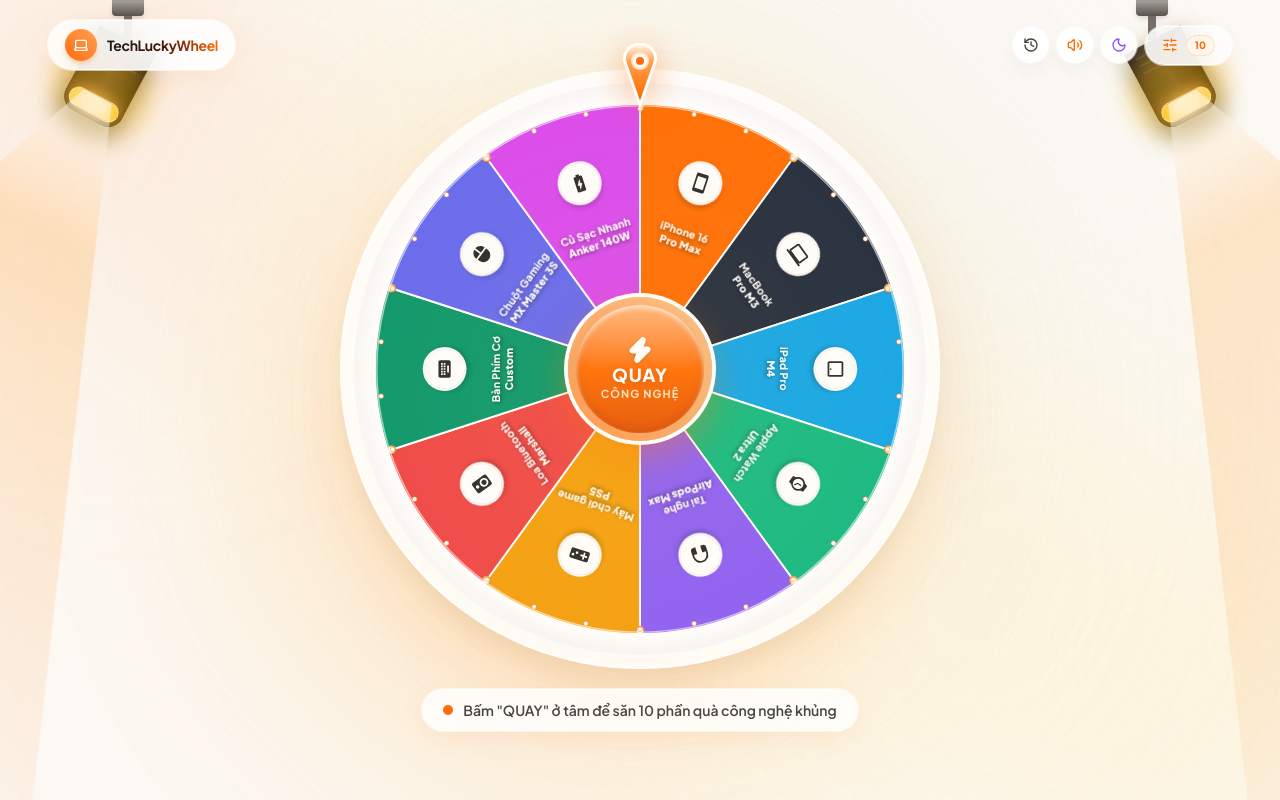
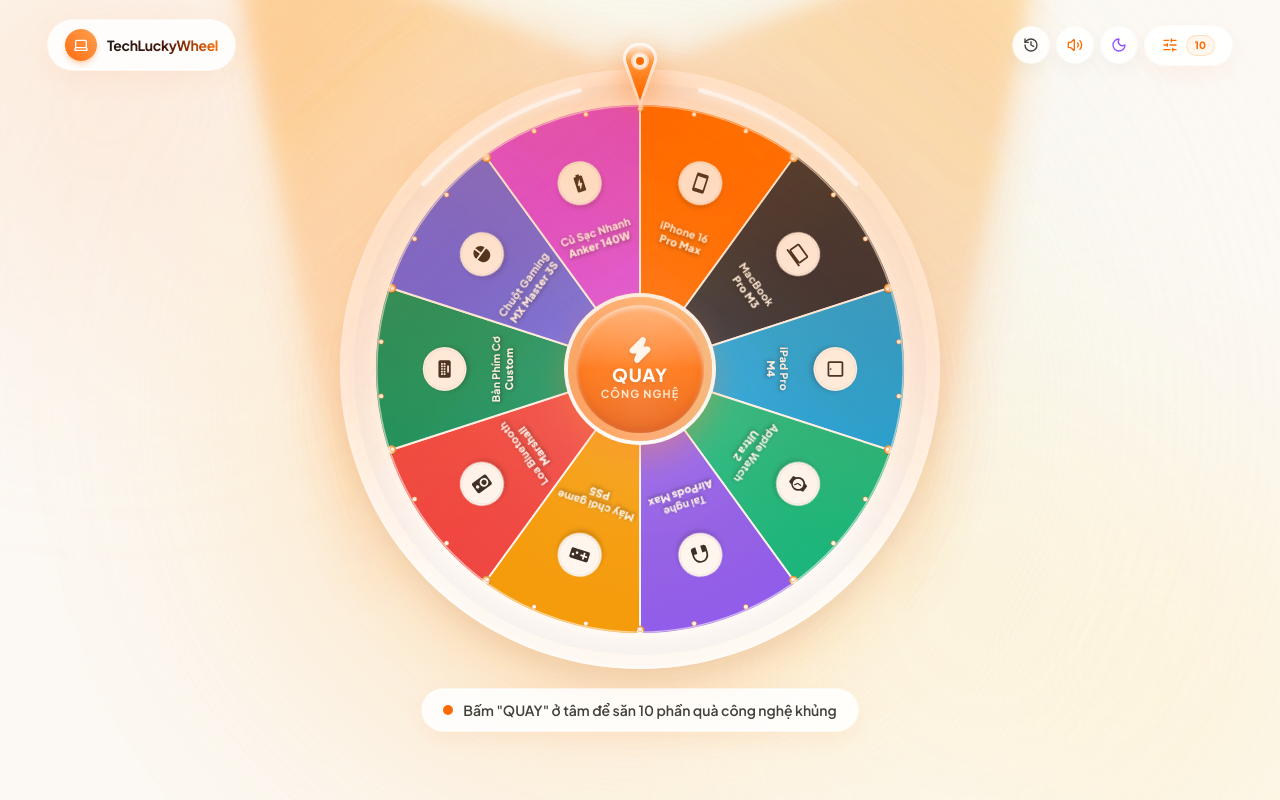
Before and after one commit to 17130239-coder/ios-18-lucky-wheel, a Next.js app: page / in a window 1280 px wide. Built offline with nearby package versions, Linux system fonts and the light colour scheme.

Commit message:
feat(lighting): refine stage spotlights to focus precisely onto the wheel with optical tangents and rim glints

```diff
--- a/src/components/wheel/LuckyWheel.tsx
+++ b/src/components/wheel/LuckyWheel.tsx
@@ -31,10 +31,10 @@
 }: LuckyWheelProps) {
   return (
     <main className="relative z-10 flex flex-col items-center justify-center w-full h-full p-4">
-      {/* Dual Stage Spotlights at the Top Corners */}
-      <StageSpotlights spinState={spinState} />
+      <div className="relative flex flex-col items-center justify-center">
+        {/* Dual Stage Spotlights precisely aligned and focused on the Wheel */}
+        <StageSpotlights spinState={spinState} />
 
-      <div className="relative flex flex-col items-center justify-center">
         {/* Warm Ambient Glow Backlight */}
         <AmbientGlow spinState={spinState} />
 
--- a/src/components/wheel/StageSpotlights.tsx
+++ b/src/components/wheel/StageSpotlights.tsx
@@ -12,159 +12,401 @@
   const isWon = spinState === 'won';
 
   return (
-    <div className="fixed inset-0 pointer-events-none z-15 overflow-hidden">
-      {/* ================= LEFT SPOTLIGHT ================= */}
-      <div
-        className={`absolute top-0 left-2 sm:left-8 md:left-16 lg:left-24 transition-all duration-700 ${
-          isSpinning ? 'scale-105' : isWon ? 'scale-110' : 'scale-100'
-        }`}
+    <div className="absolute inset-0 pointer-events-none flex items-center justify-center z-15 overflow-visible">
+      {/* SVG Stage Spotlight Projection Engine (Centered on the Wheel at 500, 500) */}
+      <svg
+        viewBox="0 0 1000 1000"
+        className="w-[680px] h-[680px] xs:w-[800px] xs:h-[800px] sm:w-[1080px] sm:h-[1080px] md:w-[1200px] md:h-[1200px] pointer-events-none overflow-visible select-none shrink-0"
+        xmlns="http://www.w3.org/2000/svg"
       >
-        {/* Lamp Fixture Hardware */}
-        <div className="relative flex flex-col items-center z-20">
-          {/* Ceiling Mount / Rigging Bracket */}
-          <div className="w-6 h-3 sm:w-8 sm:h-4 bg-gradient-to-b from-stone-400 to-stone-600 dark:from-stone-700 dark:to-stone-900 rounded-b shadow-md border-t border-white/40" />
-          <div className="w-1.5 h-4 sm:w-2 sm:h-6 bg-stone-500 dark:bg-stone-700 shadow-inner" />
+        <defs>
+          {/* ================= BLURS & OPTICAL FILTERS ================= */}
+          {/* Soft blur for outer atmospheric haze */}
+          <filter id="spot-feather-wide" x="-50%" y="-50%" width="200%" height="200%">
+            <feGaussianBlur in="SourceGraphic" stdDeviation="16" />
+          </filter>
 
-          {/* Swiveling Lamp Projector Housing */}
-          <div
-            className={`relative flex items-center justify-center transition-transform duration-700 origin-top ${
-              isSpinning
-                ? 'animate-[spotlight-swivel-left_2.5s_ease-in-out_infinite]'
-                : isWon
-                ? 'rotate-[32deg]'
-                : 'rotate-[28deg]'
-            }`}
+          {/* Medium blur for inner volumetric light cone */}
+          <filter id="spot-feather-core" x="-50%" y="-50%" width="200%" height="200%">
+            <feGaussianBlur in="SourceGraphic" stdDeviation="7" />
+          </filter>
+
+          {/* Sharp glow for lamp lenses */}
+          <filter id="lens-glow" x="-50%" y="-50%" width="200%" height="200%">
+            <feGaussianBlur in="SourceGraphic" stdDeviation="4" result="blur" />
+            <feMerge>
+              <feMergeNode in="blur" />
+              <feMergeNode in="SourceGraphic" />
+            </feMerge>
+          </filter>
+
+          {/* ================= LIGHT MODE GRADIENTS ================= */}
+          {/* Left Lamp Beam Gradient (Light mode: Warm Golden Amber) */}
+          <linearGradient
+            id="left-beam-grad-light"
+            x1="160"
+            y1="100"
+            x2="500"
+            y2="500"
+            gradientUnits="userSpaceOnUse"
           >
-            {/* Lamp Cylinder Barrel */}
-            <div className="relative w-12 h-16 sm:w-16 sm:h-22 rounded-b-2xl bg-gradient-to-r from-stone-800 via-stone-700 to-stone-900 dark:from-stone-900 dark:via-stone-800 dark:to-black shadow-[0_10px_25px_rgba(0,0,0,0.5)] border border-stone-600/50 p-1 flex flex-col items-center justify-end overflow-hidden">
-              {/* Cooling ribs / heat sink ridges */}
-              <div className="absolute top-2 inset-x-2 h-0.5 bg-stone-600/60 rounded-full" />
-              <div className="absolute top-4 inset-x-2 h-0.5 bg-stone-600/60 rounded-full" />
-              <div className="absolute top-6 inset-x-2 h-0.5 bg-stone-600/60 rounded-full" />
+            <stop offset="0%" stopColor="#FFFFFF" stopOpacity="0.95" />
+            <stop offset="12%" stopColor="#FFAA44" stopOpacity="0.55" />
+            <stop offset="35%" stopColor="#FF8800" stopOpacity="0.30" />
+            <stop offset="68%" stopColor="#FF6B00" stopOpacity="0.14" />
+            <stop offset="92%" stopColor="#FFA04D" stopOpacity="0.04" />
+            <stop offset="100%" stopColor="#FFA04D" stopOpacity="0" />
+          </linearGradient>
 
-              {/* Lens rim */}
-              <div className="w-full h-4 sm:h-5 rounded-full bg-gradient-to-r from-amber-200 via-white to-amber-300 dark:from-cyan-200 dark:via-white dark:to-violet-300 shadow-[0_0_20px_#FFA04D] flex items-center justify-center border border-white">
-                {/* Intense Central Bulb Filament */}
-                <div className="w-5 h-2 sm:w-7 sm:h-2.5 rounded-full bg-white shadow-[0_0_15px_#FFFFFF] animate-pulse" />
-              </div>
-            </div>
+          {/* Right Lamp Beam Gradient (Light mode: Luminous Solar Amber) */}
+          <linearGradient
+            id="right-beam-grad-light"
+            x1="840"
+            y1="100"
+            x2="500"
+            y2="500"
+            gradientUnits="userSpaceOnUse"
+          >
+            <stop offset="0%" stopColor="#FFFFFF" stopOpacity="0.95" />
+            <stop offset="12%" stopColor="#FFBA55" stopOpacity="0.55" />
+            <stop offset="35%" stopColor="#FF9010" stopOpacity="0.30" />
+            <stop offset="68%" stopColor="#FF6B00" stopOpacity="0.14" />
+            <stop offset="92%" stopColor="#FFA04D" stopOpacity="0.04" />
+            <stop offset="100%" stopColor="#FFA04D" stopOpacity="0" />
+          </linearGradient>
 
-            {/* Glowing Lens Flare Halo */}
-            <div className="absolute -bottom-4 w-16 h-16 sm:w-24 sm:h-24 rounded-full bg-amber-400/40 dark:bg-violet-400/40 blur-md pointer-events-none" />
+          {/* ================= DARK MODE GRADIENTS ================= */}
+          {/* Left Lamp Beam Gradient (Dark mode: Electric Violet into Cyan) */}
+          <linearGradient
+            id="left-beam-grad-dark"
+            x1="160"
+            y1="100"
+            x2="500"
+            y2="500"
+            gradientUnits="userSpaceOnUse"
+          >
+            <stop offset="0%" stopColor="#FFFFFF" stopOpacity="0.98" />
+            <stop offset="14%" stopColor="#C8BFFF" stopOpacity="0.65" />
+            <stop offset="38%" stopColor="#7053FF" stopOpacity="0.35" />
+            <stop offset="72%" stopColor="#00F2FE" stopOpacity="0.15" />
+            <stop offset="95%" stopColor="#00F2FE" stopOpacity="0.03" />
+            <stop offset="100%" stopColor="#00F2FE" stopOpacity="0" />
+          </linearGradient>
 
-            {/* Volumetric Light Beam Cone (Shooting diagonally toward center wheel) */}
-            <div
-              className={`absolute top-12 sm:top-16 left-1/2 -translate-x-1/2 w-[280px] sm:w-[460px] md:w-[620px] lg:w-[780px] h-[550px] sm:h-[750px] md:h-[950px] pointer-events-none origin-top transition-opacity duration-500 ${
-                isSpinning
-                  ? 'opacity-85 dark:opacity-75'
-                  : isWon
-                  ? 'opacity-95 dark:opacity-90'
-                  : 'opacity-55 dark:opacity-45'
-              }`}
-              style={{
-                clipPath: 'polygon(48% 0%, 52% 0%, 100% 100%, 0% 100%)',
-                background:
-                  'linear-gradient(180deg, rgba(255, 255, 255, 0.9) 0%, rgba(255, 170, 60, 0.45) 15%, rgba(255, 130, 0, 0.22) 45%, rgba(255, 107, 0, 0.06) 80%, transparent 100%)',
-              }}
-            />
-            {/* Dark Mode Overlay Beam (Electric Violet / Cryo Cyan tone) */}
-            <div
-              className={`dark:block hidden absolute top-12 sm:top-16 left-1/2 -translate-x-1/2 w-[280px] sm:w-[460px] md:w-[620px] lg:w-[780px] h-[550px] sm:h-[750px] md:h-[950px] pointer-events-none origin-top transition-opacity duration-500 ${
-                isSpinning ? 'opacity-85' : isWon ? 'opacity-100' : 'opacity-60'
-              }`}
-              style={{
-                clipPath: 'polygon(48% 0%, 52% 0%, 100% 100%, 0% 100%)',
-                background:
-                  'linear-gradient(180deg, rgba(255, 255, 255, 0.95) 0%, rgba(112, 83, 255, 0.5) 18%, rgba(0, 242, 254, 0.25) 50%, rgba(112, 83, 255, 0.05) 85%, transparent 100%)',
-              }}
-            />
-          </div>
-        </div>
-      </div>
+          {/* Right Lamp Beam Gradient (Dark mode: Cryo Cyan into Electric Violet) */}
+          <linearGradient
+            id="right-beam-grad-dark"
+            x1="840"
+            y1="100"
+            x2="500"
+            y2="500"
+            gradientUnits="userSpaceOnUse"
+          >
+            <stop offset="0%" stopColor="#FFFFFF" stopOpacity="0.98" />
+            <stop offset="14%" stopColor="#D4FCFF" stopOpacity="0.65" />
+            <stop offset="38%" stopColor="#00F2FE" stopOpacity="0.35" />
+            <stop offset="72%" stopColor="#7053FF" stopOpacity="0.15" />
+            <stop offset="95%" stopColor="#7053FF" stopOpacity="0.03" />
+            <stop offset="100%" stopColor="#7053FF" stopOpacity="0" />
+          </linearGradient>
 
-      {/* ================= RIGHT SPOTLIGHT ================= */}
-      <div
-        className={`absolute top-0 right-2 sm:right-8 md:right-16 lg:right-24 transition-all duration-700 ${
-          isSpinning ? 'scale-105' : isWon ? 'scale-110' : 'scale-100'
-        }`}
-      >
-        {/* Lamp Fixture Hardware */}
-        <div className="relative flex flex-col items-center z-20">
-          {/* Ceiling Mount / Rigging Bracket */}
-          <div className="w-6 h-3 sm:w-8 sm:h-4 bg-gradient-to-b from-stone-400 to-stone-600 dark:from-stone-700 dark:to-stone-900 rounded-b shadow-md border-t border-white/40" />
-          <div className="w-1.5 h-4 sm:w-2 sm:h-6 bg-stone-500 dark:bg-stone-700 shadow-inner" />
+          {/* Wheel Surface Illuminated Hotspot Pool */}
+          <radialGradient id="wheel-focal-pool" cx="50%" cy="50%" r="50%">
+            <stop offset="0%" stopColor="#FFFFFF" stopOpacity="0.35" />
+            <stop offset="45%" stopColor="#FFA459" stopOpacity="0.18" />
+            <stop offset="85%" stopColor="#FF6B00" stopOpacity="0.05" />
+            <stop offset="100%" stopColor="#FF6B00" stopOpacity="0" />
+          </radialGradient>
 
-          {/* Swiveling Lamp Projector Housing */}
-          <div
-            className={`relative flex items-center justify-center transition-transform duration-700 origin-top ${
-              isSpinning
-                ? 'animate-[spotlight-swivel-right_2.5s_ease-in-out_infinite]'
-                : isWon
-                ? 'rotate-[-32deg]'
-                : 'rotate-[-28deg]'
-            }`}
-          >
-            {/* Lamp Cylinder Barrel */}
-            <div className="relative w-12 h-16 sm:w-16 sm:h-22 rounded-b-2xl bg-gradient-to-r from-stone-800 via-stone-700 to-stone-900 dark:from-stone-900 dark:via-stone-800 dark:to-black shadow-[0_10px_25px_rgba(0,0,0,0.5)] border border-stone-600/50 p-1 flex flex-col items-center justify-end overflow-hidden">
-              {/* Cooling ribs */}
-              <div className="absolute top-2 inset-x-2 h-0.5 bg-stone-600/60 rounded-full" />
-              <div className="absolute top-4 inset-x-2 h-0.5 bg-stone-600/60 rounded-full" />
-              <div className="absolute top-6 inset-x-2 h-0.5 bg-stone-600/60 rounded-full" />
+          <radialGradient id="wheel-focal-pool-dark" cx="50%" cy="50%" r="50%">
+            <stop offset="0%" stopColor="#FFFFFF" stopOpacity="0.45" />
+            <stop offset="40%" stopColor="#7053FF" stopOpacity="0.22" />
+            <stop offset="80%" stopColor="#00F2FE" stopOpacity="0.08" />
+            <stop offset="100%" stopColor="#00F2FE" stopOpacity="0" />
+          </radialGradient>
 
-              {/* Lens rim */}
-              <div className="w-full h-4 sm:h-5 rounded-full bg-gradient-to-r from-amber-300 via-white to-amber-200 dark:from-violet-300 dark:via-white dark:to-cyan-200 shadow-[0_0_20px_#FFA04D] flex items-center justify-center border border-white">
-                {/* Intense Central Bulb Filament */}
-                <div className="w-5 h-2 sm:w-7 sm:h-2.5 rounded-full bg-white shadow-[0_0_15px_#FFFFFF] animate-pulse" />
-              </div>
-            </div>
+          {/* Metal Housing Gradients for Lamp Bodies */}
+          <linearGradient id="lamp-body-left" x1="0" y1="0" x2="1" y2="1">
+            <stop offset="0%" stopColor="#4A4E57" />
+            <stop offset="50%" stopColor="#2D3037" />
+            <stop offset="100%" stopColor="#1A1C20" />
+          </linearGradient>
 
-            {/* Glowing Lens Flare Halo */}
-            <div className="absolute -bottom-4 w-16 h-16 sm:w-24 sm:h-24 rounded-full bg-amber-400/40 dark:bg-cyan-400/40 blur-md pointer-events-none" />
+          <linearGradient id="lamp-body-right" x1="1" y1="0" x2="0" y2="1">
+            <stop offset="0%" stopColor="#4A4E57" />
+            <stop offset="50%" stopColor="#2D3037" />
+            <stop offset="100%" stopColor="#1A1C20" />
+          </linearGradient>
 
-            {/* Volumetric Light Beam Cone (Shooting diagonally toward center wheel) */}
-            <div
-              className={`absolute top-12 sm:top-16 left-1/2 -translate-x-1/2 w-[280px] sm:w-[460px] md:w-[620px] lg:w-[780px] h-[550px] sm:h-[750px] md:h-[950px] pointer-events-none origin-top transition-opacity duration-500 ${
-                isSpinning
-                  ? 'opacity-85 dark:opacity-75'
-                  : isWon
-                  ? 'opacity-95 dark:opacity-90'
-                  : 'opacity-55 dark:opacity-45'
-              }`}
-              style={{
-                clipPath: 'polygon(48% 0%, 52% 0%, 100% 100%, 0% 100%)',
-                background:
-                  'linear-gradient(180deg, rgba(255, 255, 255, 0.9) 0%, rgba(255, 170, 60, 0.45) 15%, rgba(255, 130, 0, 0.22) 45%, rgba(255, 107, 0, 0.06) 80%, transparent 100%)',
-              }}
-            />
-            {/* Dark Mode Overlay Beam */}
-            <div
-              className={`dark:block hidden absolute top-12 sm:top-16 left-1/2 -translate-x-1/2 w-[280px] sm:w-[460px] md:w-[620px] lg:w-[780px] h-[550px] sm:h-[750px] md:h-[950px] pointer-events-none origin-top transition-opacity duration-500 ${
-                isSpinning ? 'opacity-85' : isWon ? 'opacity-100' : 'opacity-60'
-              }`}
-              style={{
-                clipPath: 'polygon(48% 0%, 52% 0%, 100% 100%, 0% 100%)',
-                background:
-                  'linear-gradient(180deg, rgba(255, 255, 255, 0.95) 0%, rgba(0, 242, 254, 0.5) 18%, rgba(112, 83, 255, 0.25) 50%, rgba(0, 242, 254, 0.05) 85%, transparent 100%)',
-              }}
-            />
-          </div>
-        </div>
-      </div>
+          <linearGradient id="lamp-bracket" x1="0" y1="0" x2="0" y2="1">
+            <stop offset="0%" stopColor="#686D76" />
+            <stop offset="100%" stopColor="#373A40" />
+          </linearGradient>
+        </defs>
 
-      {/* ================= CENTER STAGE ILLUMINATION POOL ================= */}
-      {/* Dynamic stage floor focal spot where both beams converge */}
-      <div className="absolute top-1/2 left-1/2 -translate-x-1/2 -translate-y-1/2 pointer-events-none flex items-center justify-center">
-        {/* Warm Stage Floor Pool */}
-        <div
-          className={`w-[450px] h-[450px] sm:w-[680px] sm:h-[680px] md:w-[760px] md:h-[760px] rounded-full transition-all duration-700 ${
+        {/* =========================================================================
+            LAYER 1: VOLUMETRIC LIGHT BEAMS (TANGENT TO WHEEL AT CX=500, CY=500, R=260)
+            ========================================================================= */}
+        {/* Breathing / Pulsing Volumetric Container */}
+        <g
+          className={`transition-all duration-700 ${
             isSpinning
-              ? 'scale-110 opacity-70 bg-radial from-amber-300/35 via-orange-300/20 to-transparent blur-3xl'
+              ? 'opacity-100 scale-[1.03]'
               : isWon
-              ? 'scale-125 opacity-90 bg-radial from-amber-300/50 via-orange-400/30 to-transparent blur-2xl animate-pulse'
-              : 'scale-100 opacity-45 bg-radial from-amber-200/25 via-orange-200/15 to-transparent blur-3xl'
-          } dark:from-cyan-400/25 dark:via-purple-600/20 dark:to-transparent`}
+              ? 'opacity-100 scale-[1.05]'
+              : 'opacity-85'
+          }`}
+          style={{ transformOrigin: '500px 500px' }}
+        >
+          {/* --- LEFT LIGHT BEAM (Shining from 160, 100 onto Wheel) --- */}
+          {/* Outer Atmospheric Haze Cone */}
+          <path
+            d="M 160 100 L 980 370 L 290 950 Z"
+            fill="url(#left-beam-grad-light)"
+            className="dark:hidden"
+            filter="url(#spot-feather-wide)"
+            opacity={isSpinning ? '0.75' : isWon ? '0.90' : '0.55'}
+          />
+          <path
+            d="M 160 100 L 980 370 L 290 950 Z"
+            fill="url(#left-beam-grad-dark)"
+            className="hidden dark:block"
+            filter="url(#spot-feather-wide)"
+            opacity={isSpinning ? '0.70' : isWon ? '0.85' : '0.50'}
+          />
+
+          {/* Inner Precise Luminous Core Cone */}
+          <path
+            d="M 154 94 L 166 106 L 950 395 L 320 925 Z"
+            fill="url(#left-beam-grad-light)"
+            className="dark:hidden"
+            filter="url(#spot-feather-core)"
+            opacity={isSpinning ? '0.90' : isWon ? '1.0' : '0.70'}
+          />
+          <path
+            d="M 154 94 L 166 106 L 950 395 L 320 925 Z"
+            fill="url(#left-beam-grad-dark)"
+            className="hidden dark:block"
+            filter="url(#spot-feather-core)"
+            opacity={isSpinning ? '0.85' : isWon ? '0.95' : '0.65'}
+          />
+
+          {/* --- RIGHT LIGHT BEAM (Shining from 840, 100 onto Wheel) --- */}
+          {/* Outer Atmospheric Haze Cone */}
+          <path
+            d="M 840 100 L 710 950 L 20 370 Z"
+            fill="url(#right-beam-grad-light)"
+            className="dark:hidden"
+            filter="url(#spot-feather-wide)"
+            opacity={isSpinning ? '0.75' : isWon ? '0.90' : '0.55'}
+          />
+          <path
+            d="M 840 100 L 710 950 L 20 370 Z"
+            fill="url(#right-beam-grad-dark)"
+            className="hidden dark:block"
+            filter="url(#spot-feather-wide)"
+            opacity={isSpinning ? '0.70' : isWon ? '0.85' : '0.50'}
+          />
+
+          {/* Inner Precise Luminous Core Cone */}
+          <path
+            d="M 846 94 L 834 106 L 680 925 L 50 395 Z"
+            fill="url(#right-beam-grad-light)"
+            className="dark:hidden"
+            filter="url(#spot-feather-core)"
+            opacity={isSpinning ? '0.90' : isWon ? '1.0' : '0.70'}
+          />
+          <path
+            d="M 846 94 L 834 106 L 680 925 L 50 395 Z"
+            fill="url(#right-beam-grad-dark)"
+            className="hidden dark:block"
+            filter="url(#spot-feather-core)"
+            opacity={isSpinning ? '0.85' : isWon ? '0.95' : '0.65'}
+          />
+        </g>
+
+        {/* =========================================================================
+            LAYER 2: FOCAL ILLUMINATION OVERLAY DIRECTLY ON THE WHEEL CIRCLE
+            ========================================================================= */}
+        {/* Soft luminous wash directly bathing the wheel */}
+        <circle
+          cx="500"
+          cy="500"
+          r="265"
+          fill="url(#wheel-focal-pool)"
+          className="dark:hidden pointer-events-none transition-opacity duration-500"
+          opacity={isSpinning ? '0.85' : isWon ? '1.0' : '0.60'}
         />
-      </div>
+        <circle
+          cx="500"
+          cy="500"
+          r="265"
+          fill="url(#wheel-focal-pool-dark)"
+          className="hidden dark:block pointer-events-none transition-opacity duration-500"
+          opacity={isSpinning ? '0.85' : isWon ? '1.0' : '0.60'}
+        />
+
+        {/* Specular rim glints where the 2 spotlights graze the top edges of the wheel */}
+        {/* Left beam grazing highlight on upper-left rim */}
+        <path
+          d="M 320 320 A 260 260 0 0 1 450 242"
+          fill="none"
+          stroke="#FFFFFF"
+          strokeWidth="3.5"
+          strokeLinecap="round"
+          opacity={isSpinning ? '0.85' : isWon ? '0.95' : '0.60'}
+          filter="url(#lens-glow)"
+          className="transition-opacity duration-300"
+        />
+        {/* Right beam grazing highlight on upper-right rim */}
+        <path
+          d="M 550 242 A 260 260 0 0 1 680 320"
+          fill="none"
+          stroke="#FFFFFF"
+          strokeWidth="3.5"
+          strokeLinecap="round"
+          opacity={isSpinning ? '0.85' : isWon ? '0.95' : '0.60'}
+          filter="url(#lens-glow)"
+          className="transition-opacity duration-300"
+        />
+
+        {/* =========================================================================
+            LAYER 3: PHYSICAL PROJECTOR LAMP FIXTURES (LEFT & RIGHT)
+            ========================================================================= */}
+        {/* ---------- LEFT PROJECTOR LAMP (Centered at 160, 100, Angled 49.6deg) ---------- */}
+        <g transform="translate(160, 100) rotate(49.6)">
+          {/* Ceiling Drop Rod & Swivel Mount */}
+          <rect x="-3" y="-60" width="6" height="40" fill="url(#lamp-bracket)" rx="2" />
+          <circle cx="0" cy="-20" r="7" fill="#2D3037" stroke="#686D76" strokeWidth="2" />
+
+          {/* U-Yoke Mounting Fork */}
+          <path
+            d="M -18 -20 L -18 0 A 18 18 0 0 0 18 0 L 18 -20"
+            fill="none"
+            stroke="url(#lamp-bracket)"
+            strokeWidth="4"
+            strokeLinecap="round"
+          />
+
+          {/* Lamp Cylinder Barrel (Apple Studio Anodized Titanium) */}
+          <rect
+            x="-16"
+            y="-14"
+            width="32"
+            height="36"
+            rx="5"
+            fill="url(#lamp-body-left)"
+            stroke="rgba(255,255,255,0.2)"
+            strokeWidth="1.2"
+          />
+
+          {/* Rear Heatsink Fins */}
+          <line x1="-13" y1="-10" x2="13" y2="-10" stroke="#1A1C20" strokeWidth="2" />
+          <line x1="-13" y1="-6" x2="13" y2="-6" stroke="#1A1C20" strokeWidth="2" />
+          <line x1="-13" y1="-2" x2="13" y2="-2" stroke="#1A1C20" strokeWidth="2" />
+
+          {/* Front Beveled Lens Snout */}
+          <polygon
+            points="-18,22 18,22 15,28 -15,28"
+            fill="#1E2024"
+            stroke="rgba(255,255,255,0.25)"
+            strokeWidth="1"
+          />
+
+          {/* Optical Glass Fresnel Lens Rim */}
+          <ellipse
+            cx="0"
+            cy="27"
+            rx="15"
+            ry="4"
+            fill="#FFFFFF"
+            stroke="#FFA04D"
+            strokeWidth="1.5"
+            className="dark:stroke-[#00F2FE]"
+          />
+
+          {/* Intense Center White-Hot Emitter */}
+          <ellipse cx="0" cy="27" rx="9" ry="2.5" fill="#FFFFFF" filter="url(#lens-glow)" />
+
+          {/* Lens Flare Aura */}
+          <circle
+            cx="0"
+            cy="27"
+            r="16"
+            fill="#FFB03A"
+            className="dark:fill-[#7053FF]"
+            opacity="0.5"
+            filter="url(#lens-glow)"
+          />
+        </g>
+
+        {/* ---------- RIGHT PROJECTOR LAMP (Centered at 840, 100, Angled -49.6deg) ---------- */}
+        <g transform="translate(840, 100) rotate(-49.6)">
+          {/* Ceiling Drop Rod & Swivel Mount */}
+          <rect x="-3" y="-60" width="6" height="40" fill="url(#lamp-bracket)" rx="2" />
+          <circle cx="0" cy="-20" r="7" fill="#2D3037" stroke="#686D76" strokeWidth="2" />
+
+          {/* U-Yoke Mounting Fork */}
+          <path
+            d="M -18 -20 L -18 0 A 18 18 0 0 0 18 0 L 18 -20"
+            fill="none"
+            stroke="url(#lamp-bracket)"
+            strokeWidth="4"
+            strokeLinecap="round"
+          />
+
+          {/* Lamp Cylinder Barrel */}
+          <rect
+            x="-16"
+            y="-14"
+            width="32"
+            height="36"
+            rx="5"
+            fill="url(#lamp-body-right)"
+            stroke="rgba(255,255,255,0.2)"
+            strokeWidth="1.2"
+          />
+
+          {/* Rear Heatsink Fins */}
+          <line x1="-13" y1="-10" x2="13" y2="-10" stroke="#1A1C20" strokeWidth="2" />
+          <line x1="-13" y1="-6" x2="13" y2="-6" stroke="#1A1C20" strokeWidth="2" />
+          <line x1="-13" y1="-2" x2="13" y2="-2" stroke="#1A1C20" strokeWidth="2" />
+
+          {/* Front Beveled Lens Snout */}
+          <polygon
+            points="-18,22 18,22 15,28 -15,28"
+            fill="#1E2024"
+            stroke="rgba(255,255,255,0.25)"
+            strokeWidth="1"
+          />
+
+          {/* Optical Glass Fresnel Lens Rim */}
+          <ellipse
+            cx="0"
+            cy="27"
+            rx="15"
+            ry="4"
+            fill="#FFFFFF"
+            stroke="#FFA04D"
+            strokeWidth="1.5"
+            className="dark:stroke-[#00F2FE]"
+          />
+
+          {/* Intense Center White-Hot Emitter */}
+          <ellipse cx="0" cy="27" rx="9" ry="2.5" fill="#FFFFFF" filter="url(#lens-glow)" />
+
+          {/* Lens Flare Aura */}
+          <circle
+            cx="0"
+            cy="27"
+            r="16"
+            fill="#FFB03A"
+            className="dark:fill-[#00F2FE]"
+            opacity="0.5"
+            filter="url(#lens-glow)"
+          />
+        </g>
+      </svg>
     </div>
   );
 }
```
